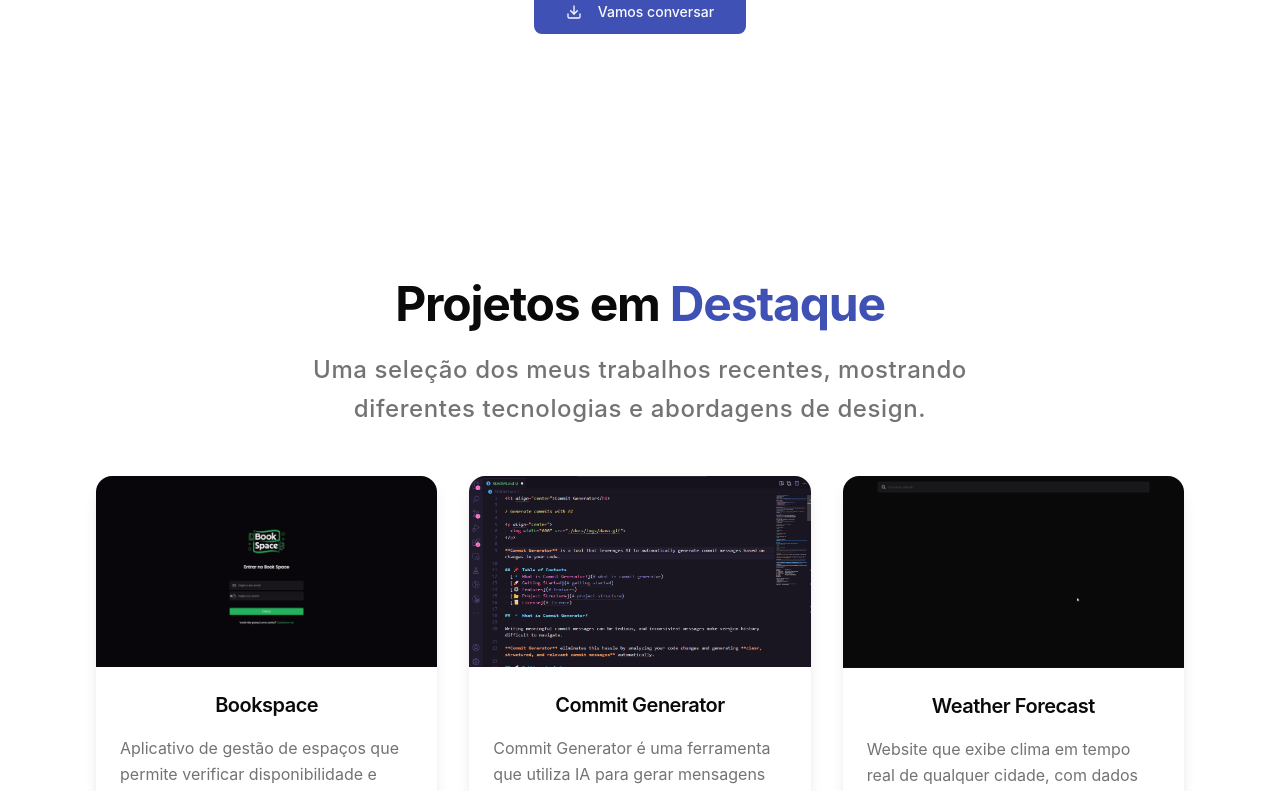
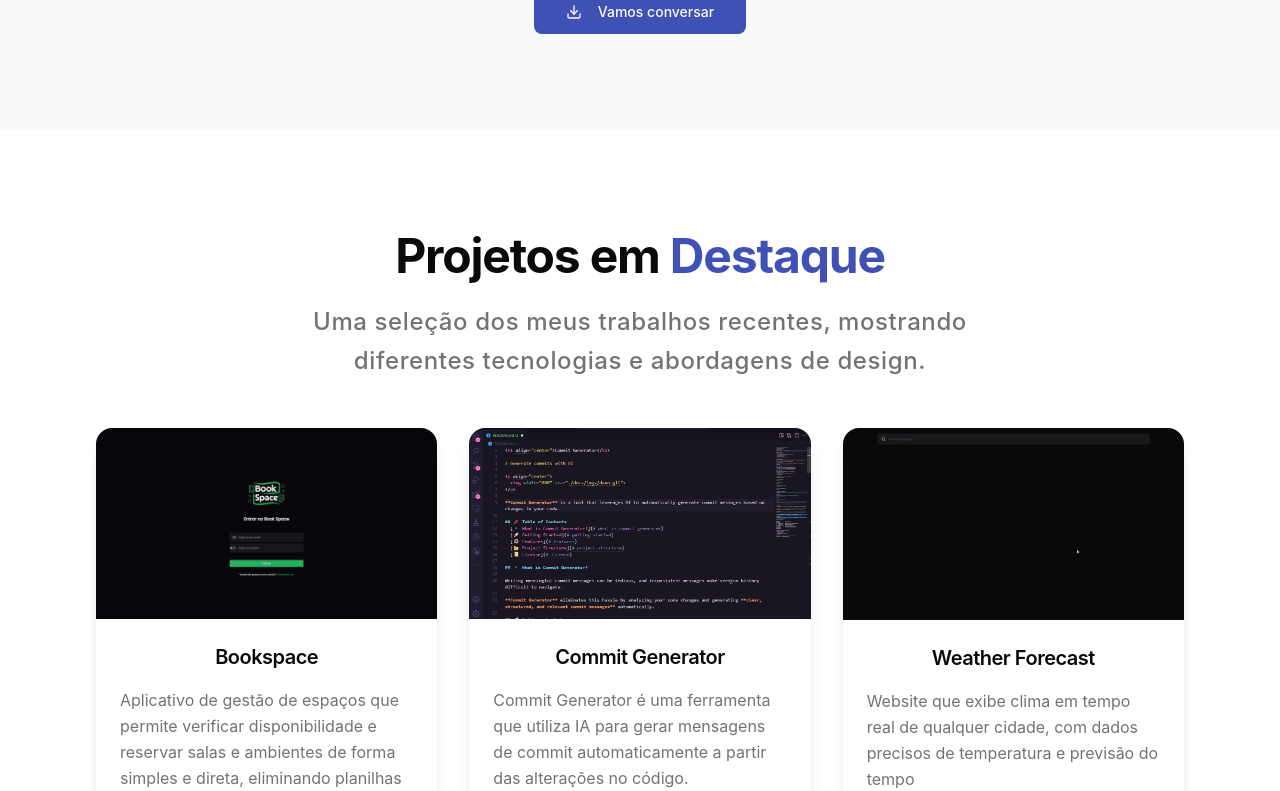
Before and after one commit to JulioC090/portfolio, a Next.js app: page / in a window 1280 px wide. Shown: the part 1785-2576 px from the top of the page. Built offline with nearby package versions, Linux system fonts and the light colour scheme.

Commit message:
feat: improve section view

```diff
--- a/src/features/sections/components/AboutSection.tsx
+++ b/src/features/sections/components/AboutSection.tsx
@@ -16,7 +16,7 @@
   const shouldReduceMotion = useReducedMotion();
 
   return (
-    <Section id="about">
+    <Section id="about" className="dark:bg-secondary/20 bg-secondary/60">
       <motion.div
         className="container-narrow mx-auto flex flex-col gap-12 text-center"
         variants={containerVariants(shouldReduceMotion)}
--- a/src/features/sections/components/ProjectsSection.tsx
+++ b/src/features/sections/components/ProjectsSection.tsx
@@ -15,7 +15,7 @@
   const shouldReduceMotion = useReducedMotion();
 
   return (
-    <Section id="projects" className="mt-12">
+    <Section id="projects">
       <motion.div
         className="container-narrow mx-auto flex flex-col gap-12 text-center"
         variants={containerVariants(shouldReduceMotion)}
--- a/src/features/sections/components/Section.tsx
+++ b/src/features/sections/components/Section.tsx
@@ -8,7 +8,13 @@
 
 export default function Section({ id, className, children }: SectionProps) {
   return (
-    <section id={id} className={cn('min-h-screen py-24', className)}>
+    <section
+      id={id}
+      className={cn(
+        'min-h-screen py-12 md:py-16 lg:py-20 xl:py-24 transition-all duration-300 delay-100',
+        className,
+      )}
+    >
       {children}
     </section>
   );
--- a/src/features/sections/components/ServicesSection.tsx
+++ b/src/features/sections/components/ServicesSection.tsx
@@ -12,7 +12,7 @@
   const shouldReduceMotion = useReducedMotion();
 
   return (
-    <Section id="services">
+    <Section id="services" className="dark:bg-secondary/20 bg-secondary/60">
       <motion.div
         className="container-narrow mx-auto flex flex-col gap-12 text-center"
         variants={containerVariants(shouldReduceMotion)}
```
